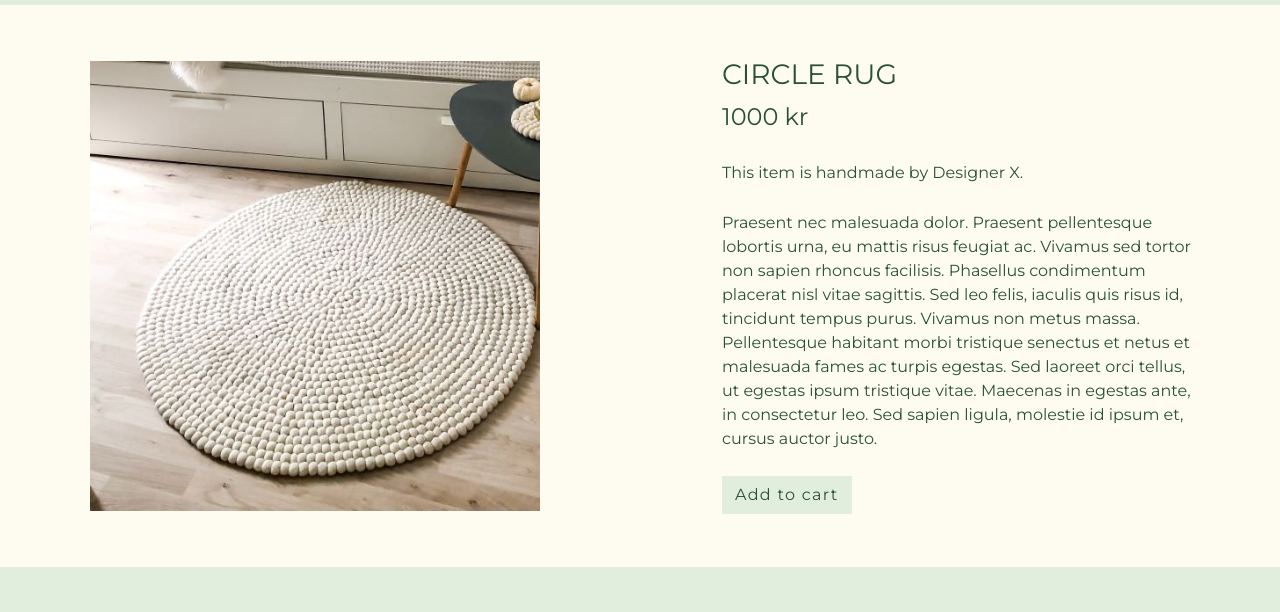
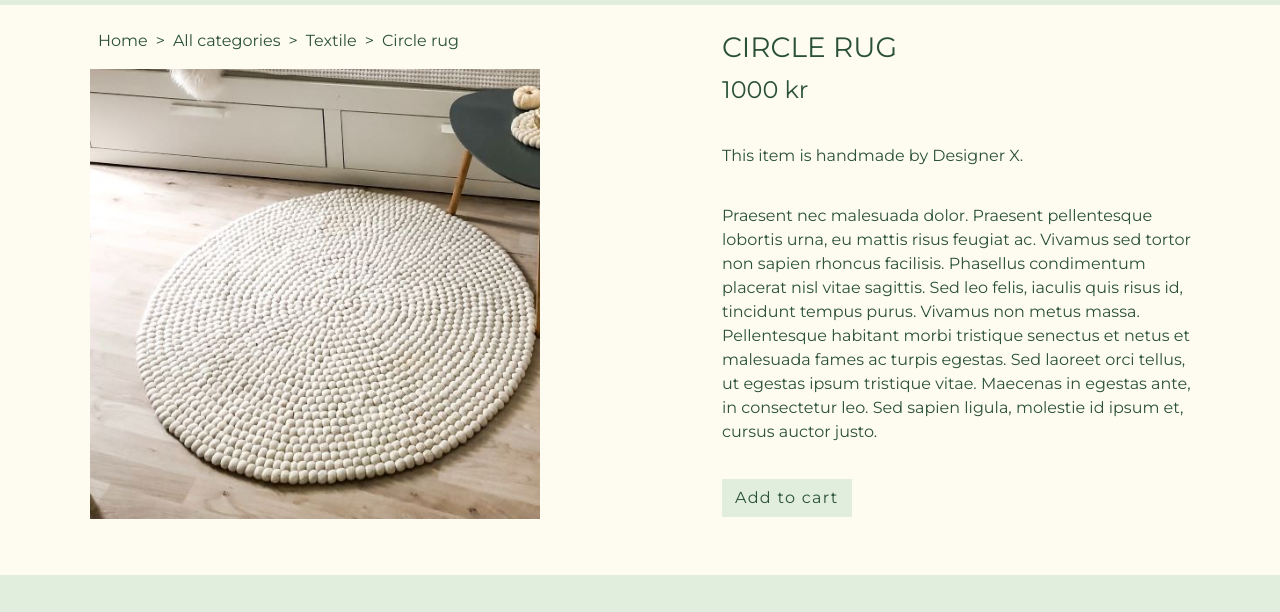
Before and after one commit to WebshopProject/web-shop, a plain HTML site: page pages/products/product-info/textile-rug.html in a window 1280 px wide. Shown: the part 88-700 px from the top of the page. Drawn offline with nearby package versions, Linux system fonts and the light colour scheme.

Commit message:
added links to textiles

```diff
--- a/pages/products/product-info/textile-rug.html
+++ b/pages/products/product-info/textile-rug.html
@@ -102,9 +102,17 @@
     </header>
     <main>
         <div class="container">
-            <div class="row mt-5 mb-5">
+            <div class="row mt-3 mb-5">
                 <div class="col-lg m-2">
-                    <img src="/images/products/rug.jpg" alt="Round white rug" class="product-img" style="width: 75%;">
+                    <div class="link--product">
+                        <p><a href="/startpage.html"class="link--item">Home</a>></p>
+                        <p><a href="/pages/products/categories/categories.html"class="link--item">All categories</a>></p>
+                        <p><a href="/pages/products/textile.html"class="link--item">Textile</a>></p>
+                        <p><a href="/pages/products/product-info/textile-rug.html"class="link--item">Circle rug</a></p>
+                    </div>
+                    <div>
+                        <img src="/images/products/rug.jpg" alt="Round white rug" class="product-img" style="width: 75%;">
+                    </div>
                 </div>
                 <div class="col-lg info--product">
                     <div>
```
Also changed, not shown: pages/products/product-info/textile-blanket.html (+10 -2 lines), pages/products/product-info/textile-blouse.html (+10 -2 lines), pages/products/product-info/textile-curtain.html (+10 -2 lines), pages/products/product-info/textile-hat.html (+10 -2 lines), pages/products/product-info/textile-napkin.html (+10 -2 lines), pages/products/product-info/textile-pillow.html (+10 -2 lines), pages/products/product-info/textile-throw.html (+10 -2 lines).
